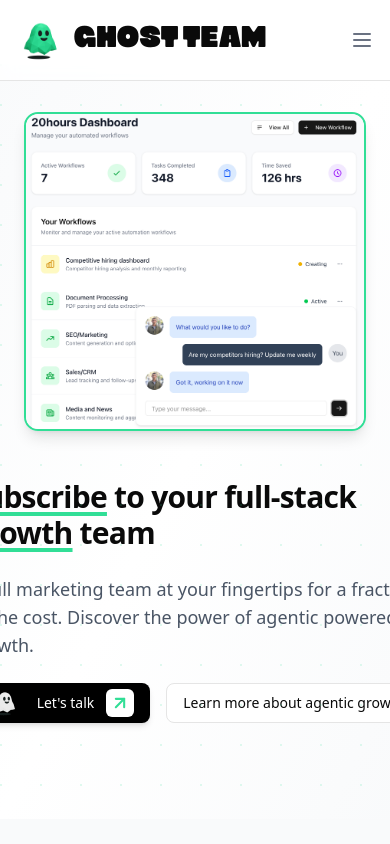
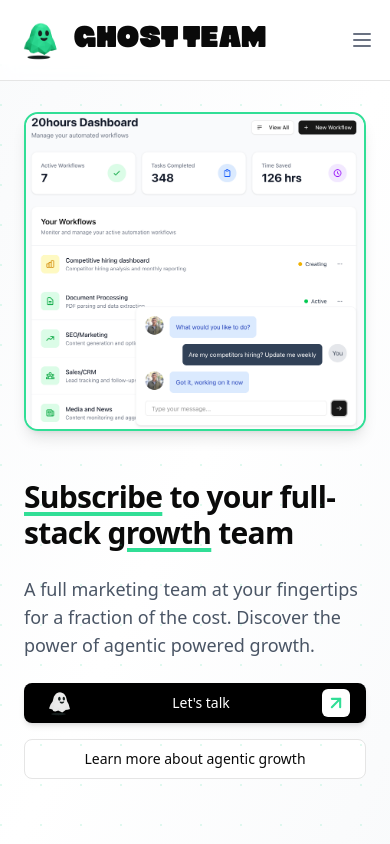
Before and after one commit to vincentmcleese/ghostteam, a Next.js app: page / in a window 390 px wide. Shown: the top 844 px of the page. Built offline with nearby package versions, Linux system fonts and the light colour scheme.

Commit message:
button update

```diff
--- a/src/components/Hero/index.tsx
+++ b/src/components/Hero/index.tsx
@@ -36,9 +36,14 @@
               A full marketing team at your fingertips for a fraction of the
               cost. Discover the power of agentic powered growth.
             </p>
-            <div className="flex items-center gap-4 md:mx-0">
-              <CallToActionButton />
-              <Button variant="outline" asChild>
+            {/* Stack buttons vertically on mobile, horizontally on md+ */}
+            <div className="flex flex-col md:flex-row gap-4 items-center">
+              {/* Wrapper for CallToAction to control width */}
+              <div className="w-full md:w-auto">
+                <CallToActionButton />
+              </div>
+              {/* Apply width directly to the standard Button */}
+              <Button variant="outline" asChild className="w-full md:w-auto">
                 <Link
                   href="https://x.com/elliot_garreffa"
                   target="_blank"
```
